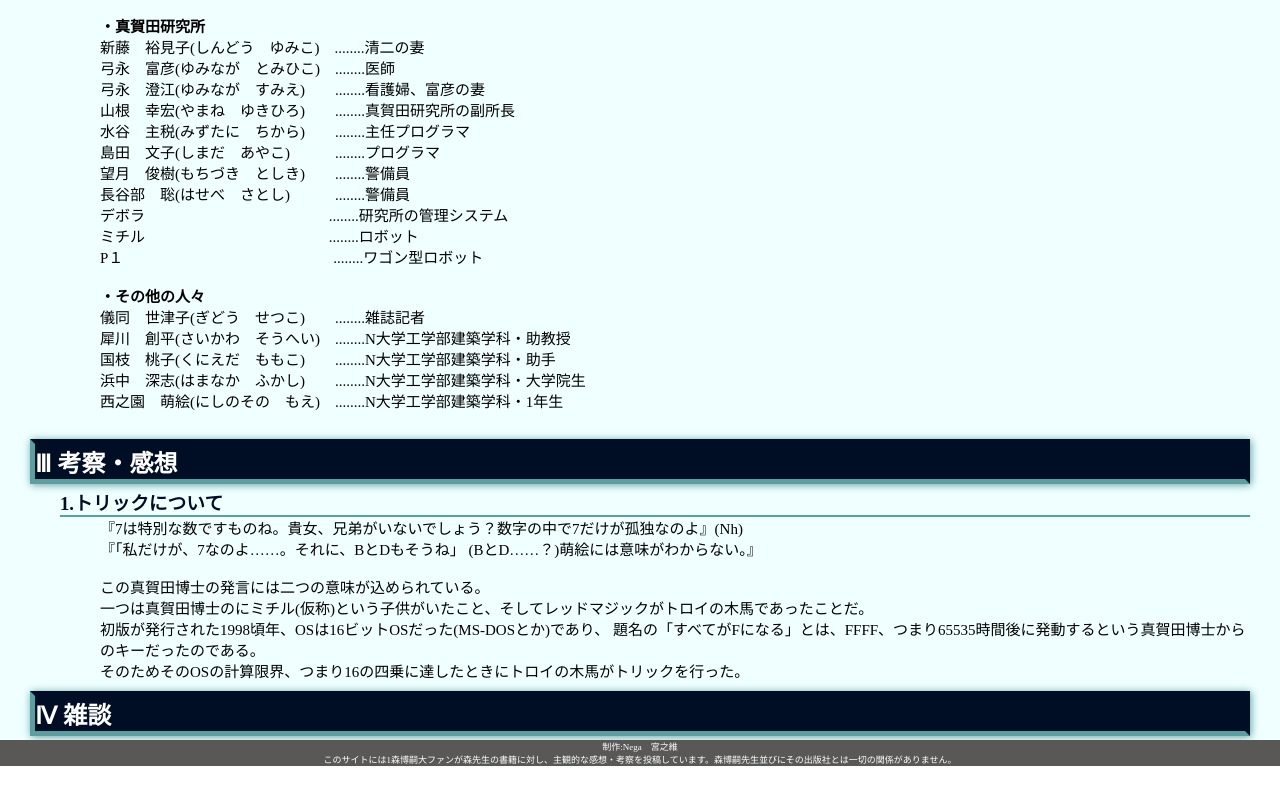
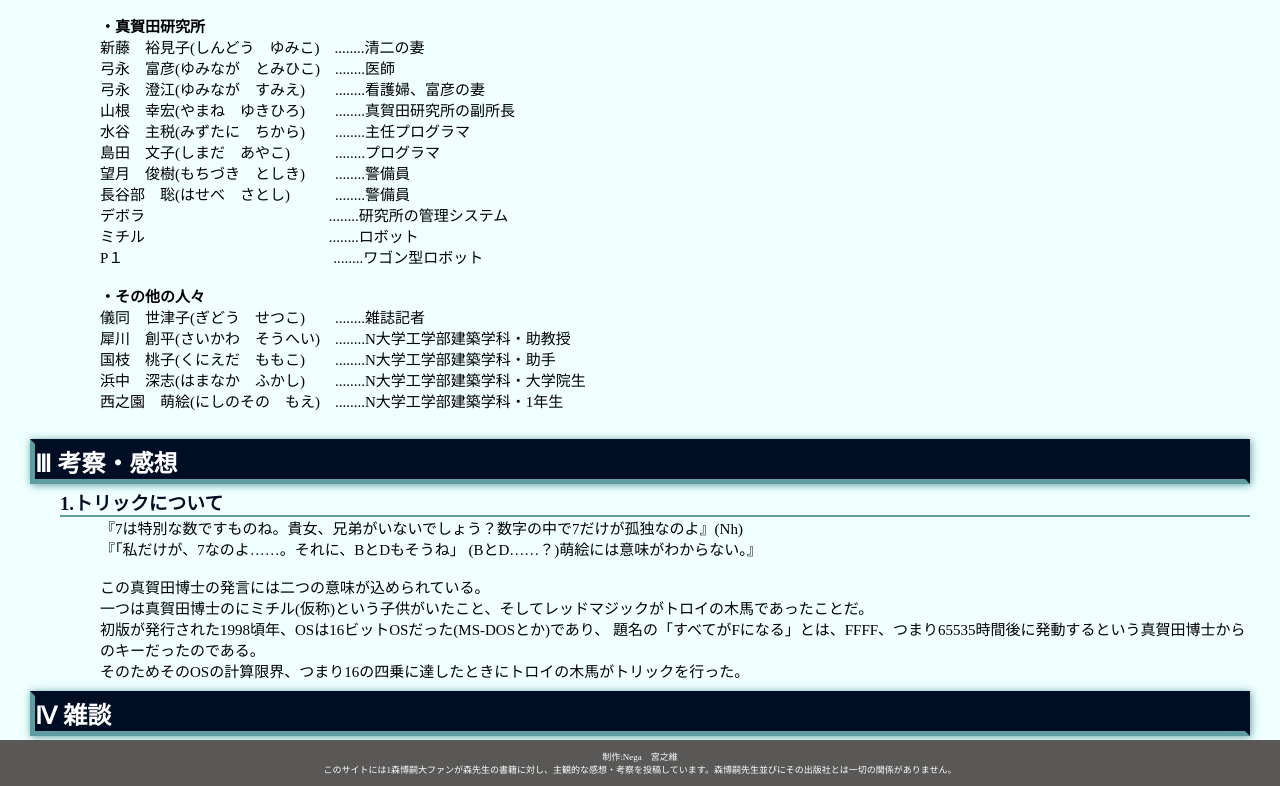
Before and after one commit to Nega-er/Wed, a plain HTML site: page index.html in a window 1280 px wide. Shown: the part 1898-2684 px from the top of the page. Drawn offline with nearby package versions, Linux system fonts and the light colour scheme; some packages are replaced by stand-ins of ours; a script that the page names is missing.

Commit message:
更新 #6.1

```diff
--- a/F-style.css
+++ b/F-style.css
@@ -13,8 +13,8 @@ div {
 
 
 .pace-running .pade {
-    display:none;
-        }
+    display: none;
+}
 
 .kuuhaku {
     padding-left: 30px;
@@ -196,14 +196,16 @@ h5 {
     padding: 0px;
 }
 
-.honbun{
+.honbun {
     padding-left: 40px;
-    font-size:15px;
+    font-size: 15px;
 
 }
 
 
 footer {
+    padding-top:10px;
+    padding-bottom; 10px;
     text-align: center;
     font-size: 9px;
     color: #ffffff;
--- a/style.css
+++ b/style.css
@@ -187,6 +187,8 @@ h5 {
 
 footer {
     text-align: center;
+    padding-top:10px;
+    padding-bottom:10px;
     font-size: 9px;
     color: #ffffff;
     font-family: '源ノ明朝 JP Light';
```
